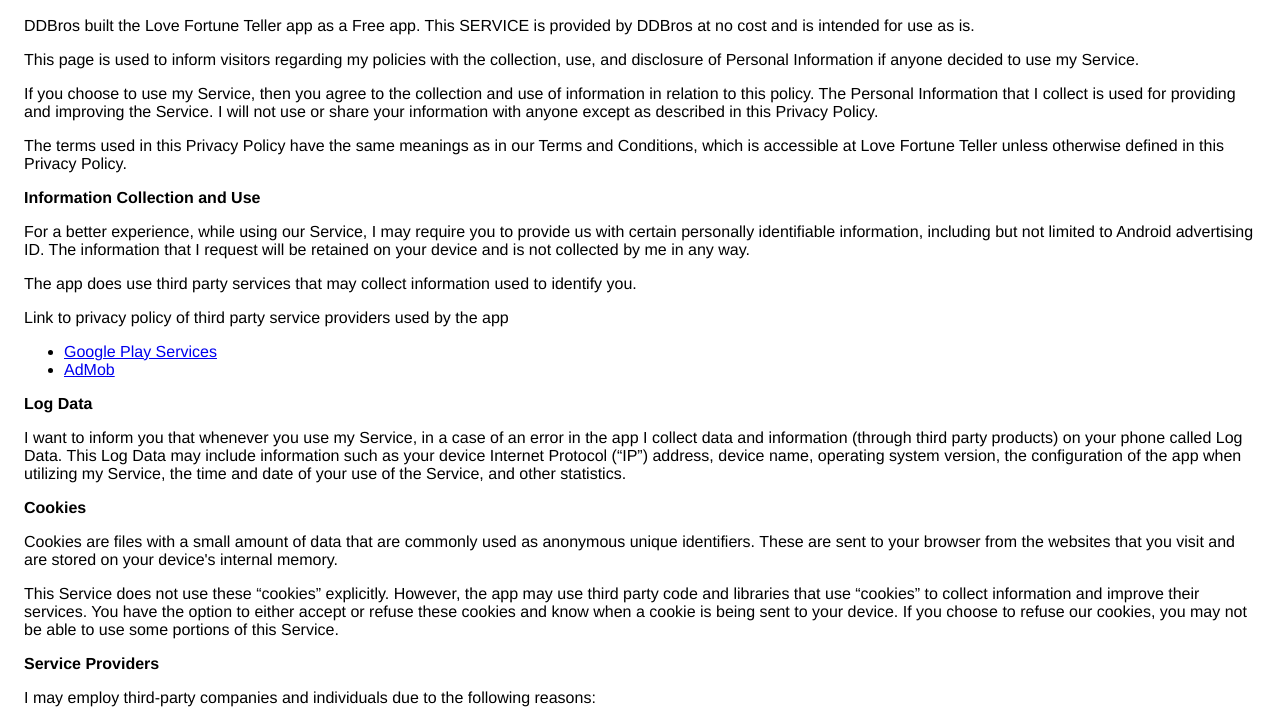
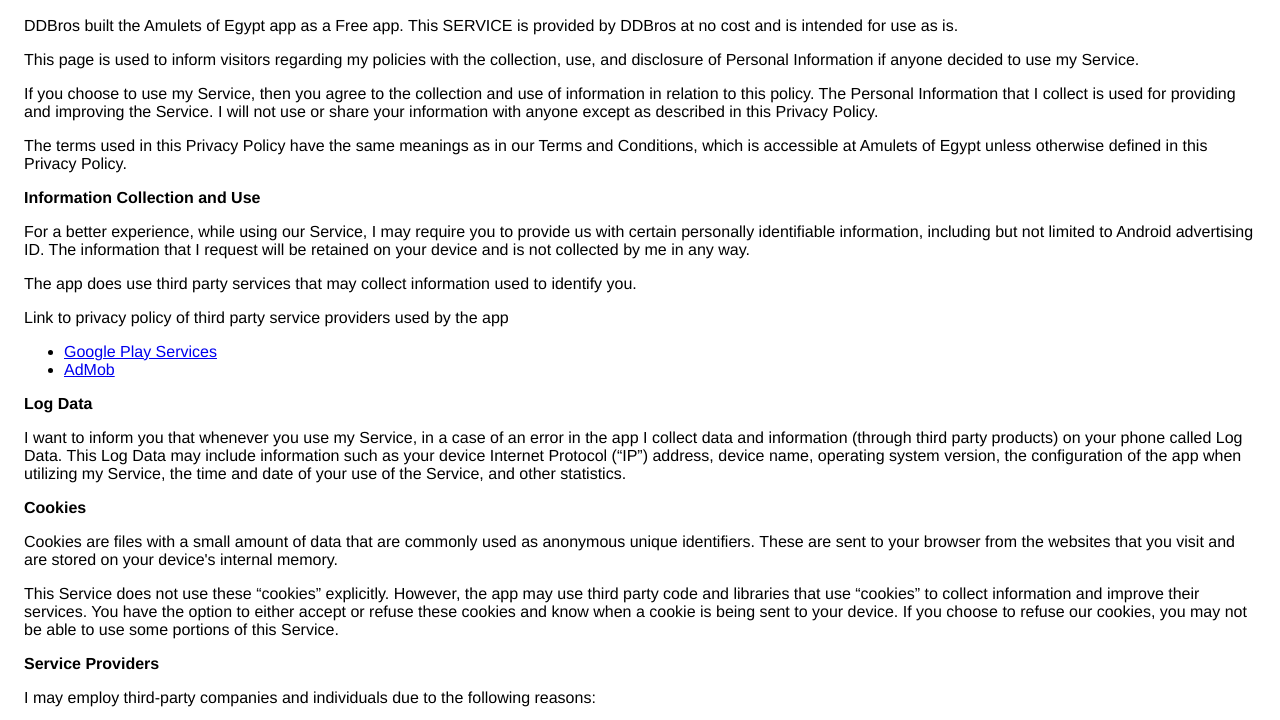
Before and after one commit to DDBros/Amulets-of-Egypt, a plain HTML site: page index.html in a window 1280 px wide. Shown: the part 75-795 px from the top of the page. Drawn offline with Linux system fonts and the light colour scheme.

Commit message:
Update index.html

```diff
--- a/index.html
+++ b/index.html
@@ -1,4 +1,4 @@
-<!DOCTYPE html><html> <head> <meta charset="utf-8"> <meta name="viewport" content="width=device-width"> <title>Privacy Policy</title> <style>body{font-family: "Helvetica Neue", Helvetica, Arial, sans-serif; padding:1em;}</style></head> <body><h2>Privacy Policy</h2> <p> DDBros built the Love Fortune Teller app as a Free app. This SERVICE is provided by DDBros at no cost and is intended for use as is.
+<!DOCTYPE html><html> <head> <meta charset="utf-8"> <meta name="viewport" content="width=device-width"> <title>Privacy Policy</title> <style>body{font-family: "Helvetica Neue", Helvetica, Arial, sans-serif; padding:1em;}</style></head> <body><h2>Privacy Policy</h2> <p> DDBros built the Amulets of Egypt app as a Free app. This SERVICE is provided by DDBros at no cost and is intended for use as is.
                   </p> <p>This page is used to inform visitors regarding my policies with the collection, use, and
                     disclosure of Personal Information if anyone decided to use my Service.
                   </p> <p>If you choose to use my Service, then you agree to the collection and use of information in relation
@@ -6,7 +6,7 @@
                     Service. I will not use or share your information with anyone except as described
                     in this Privacy Policy.
                   </p> <p>The terms used in this Privacy Policy have the same meanings as in our Terms and Conditions, which is accessible
-                    at Love Fortune Teller unless otherwise defined in this Privacy Policy.
+                    at Amulets of Egypt unless otherwise defined in this Privacy Policy.
                   </p> <p><strong>Information Collection and Use</strong></p> <p>For a better experience, while using our Service, I may require you to provide us with certain
                     personally identifiable information, including but not limited to Android advertising ID. The information that I request will be retained on your device and is not collected by me in any way.
                   </p> <p>The app does use third party services that may collect information used to identify you.</p> <div><p>Link to privacy policy of third party service providers used by the app</p> <ul><li><a href="https://www.google.com/policies/privacy/" target="_blank">Google Play Services</a></li> <li><a href="https://support.google.com/admob/answer/6128543?hl=en" target="_blank">AdMob</a></li> <!----> <!----> <!----> <!----> <!----></ul></div> <p><strong>Log Data</strong></p> <p> I want to inform you that whenever you use my Service, in a case of an
```
